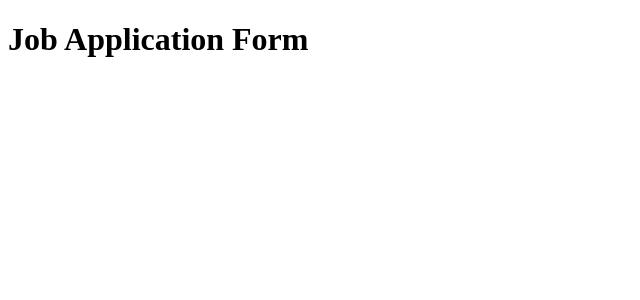
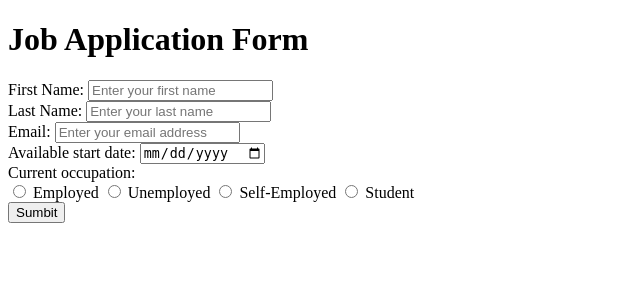
Before and after one commit to AlexL70/flask-form, a Flask app: page / in a window 1280 px wide. Shown: the top 300 px of the page, without its empty margins (0-640 px from the left). Run offline with Flask 3, Linux system fonts and the light colour scheme.

Commit message:
407. Building the Form

```diff
--- a/templates/index.html
+++ b/templates/index.html
@@ -9,6 +9,41 @@
 
 <body>
     <h1>Job Application Form</h1>
+    <form>
+        <div>
+            <label for="first_name">First Name:</label>
+            <input type="text" id="first_name" name="first_name" required placeholder="Enter your first name">
+        </div>
+        <div>
+            <label for="last_name">Last Name:</label>
+            <input type="text" id="last_name" name="last_name" required placeholder="Enter your last name">
+        </div>
+        <div>
+            <label for="email">Email:</label>
+            <input type="email" id="email" name="email" required placeholder="Enter your email address">
+        </div>
+        <div>
+            <label for="start_date">Available start date:</label>
+            <input type="date" id="start_date" name="start_date" required>
+        </div>
+        <div>
+            <label for="occupation">Current occupation:</label><br>
+            <div id="occupation">
+                <input type="radio" id="employed" name="occupation" value="employed" required>
+                <label for="employed">Employed</label>
+
+                <input type="radio" id="unemployed" name="occupation" value="unemployed" required>
+                <label for="unemployed">Unemployed</label>
+
+                <input type="radio" id="self-employed" name="occupation" value="self-employed" required>
+                <label for="self-employed">Self-Employed</label>
+
+                <input type="radio" id="student" name="occupation" value="student" required>
+                <label for="student">Student</label>
+            </div>
+        </div>
+        <button type="submit">Sumbit</button>
+    </form>
 </body>
 
 </html>
```
